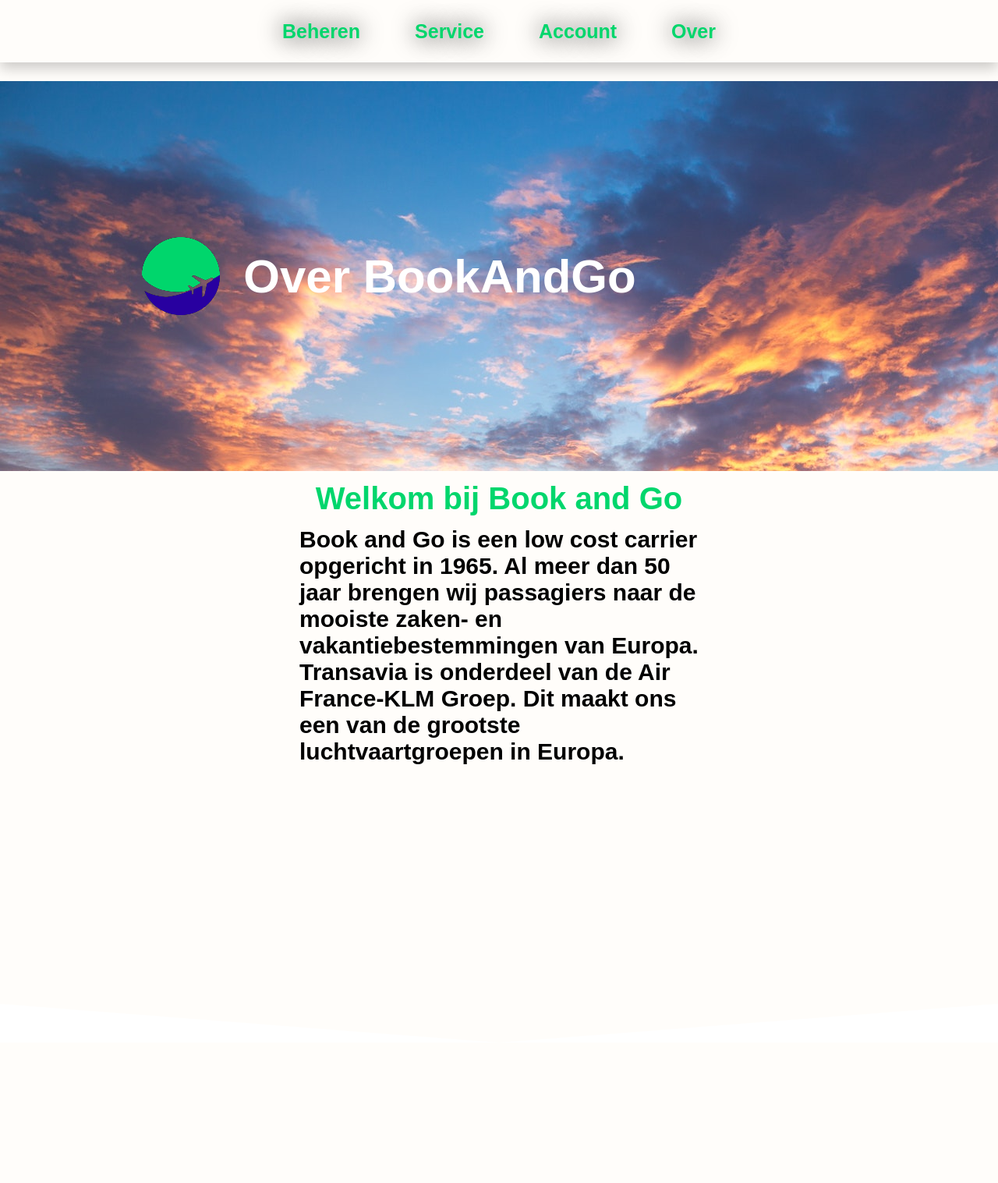
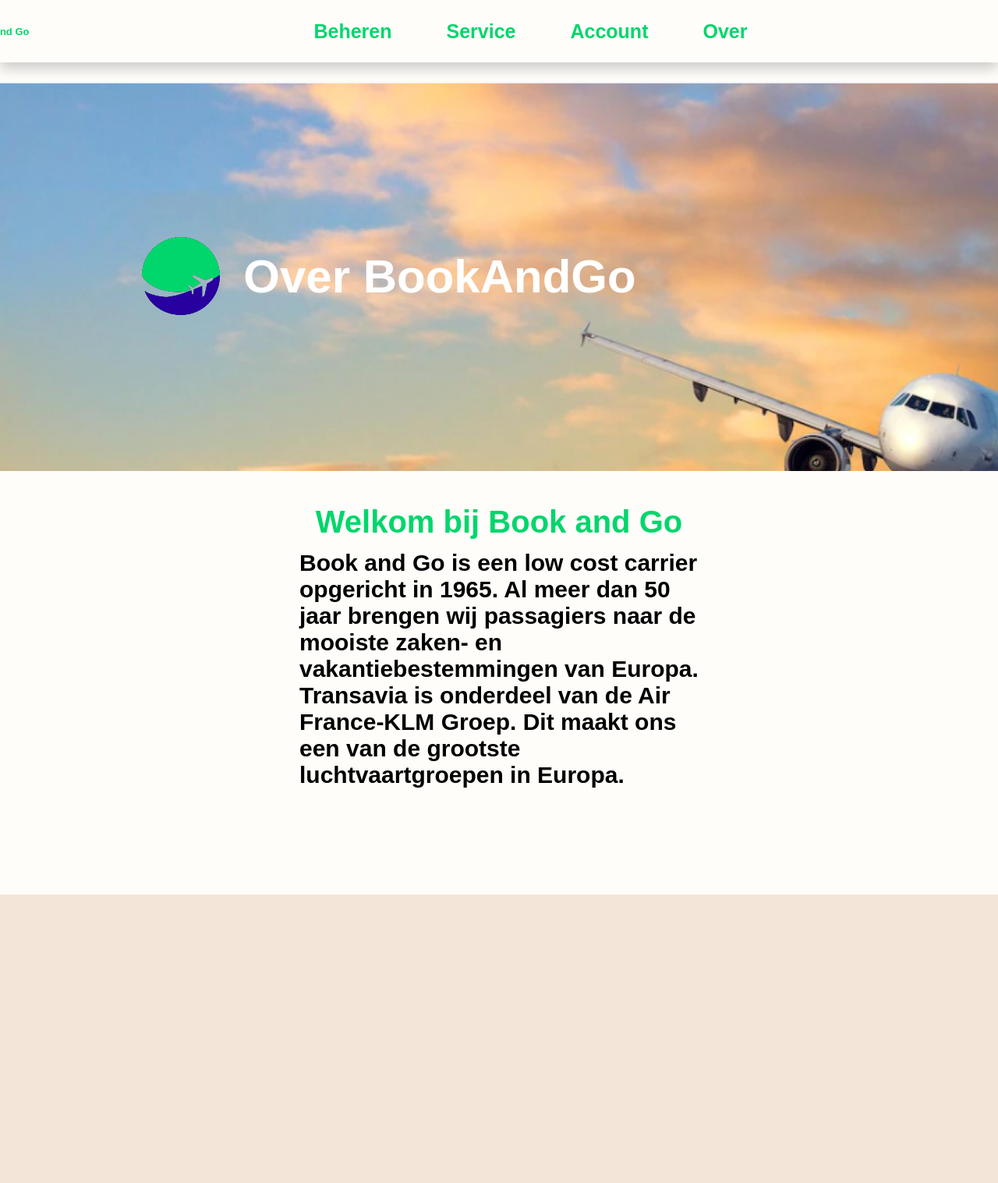
Before and after one commit to ililuab/Book-and-Go, a PHP site: page /over_ons.php in a window 1280 px wide; the page is wider, and only the part inside the window is pictured. Shown: that part at 78% size. Before the commit the page ends 980 px from the top of that part, so only its background shows below. Run offline with PHP 8.4, Linux system fonts and the light colour scheme; some web fonts are replaced.

Commit message:
header optimized + over-ons optimized

```diff
--- a/css/styles.css
+++ b/css/styles.css
@@ -36,7 +36,6 @@
 .Header-links {
   color: #00d66c;
   text-decoration: none;
-  text-shadow: #0e0e0e 0px 0 30px;
   cursor: pointer;
 }
 
@@ -359,6 +358,8 @@ svg {
 .headertext_vlucht_resultaten {
   display: flex;
   justify-content: center;
+  position: relative;
+  right: 30px;
   width: 100%;
   height: 100%;
   align-items: center;
@@ -373,7 +374,7 @@ svg {
 
 .mainbeige_vlucht_resultaten {
   width: 100%;
-  height: 69vh;
+  height: 70vh;
   background-color: #f3e5d8;
 }
 
@@ -381,6 +382,19 @@ svg {
   background-color: #f7f7f7;
   width: 100%;
   height: 20vh;
+}
+
+.header_logo {
+  position: relative;
+  right: 340px;
+  max-width: 60px;
+  max-height: 60px;
+}
+
+.header_logo_text {
+  position: relative;
+  right: 330px;
+  font-size: small;
 }
 
 .underheaderInner-vluchten {
@@ -432,32 +446,17 @@ svg {
 }
 
 .body_over-ons {
+  width: 100%;
   background-color: #fffdfa;
 }
 
 .below_header_over-ons {
-  background-image: url(../media/mainpicture_over-ons.jpg);
+  background-image: url(../media/Screenshot\ 2022-05-16\ 145838.png);
   width: 100%;
   height: 500px;
   display: flex;
   align-items: center;
   position: relative;
-}
-
-.container_triangle {
-  display: flex;
-  justify-content: center;
-}
-
-.triangle {
-  position: absolute;
-  bottom: -537px;
-  width: 0;
-  height: 0;
-  border-style: solid;
-  border-width: 70px 900px 0 900px;
-  margin-top: -10%;
-  border-color: transparent white white white;
 }
 
 .content_below_header {
@@ -506,12 +505,28 @@ svg {
 }
 
 .over-ons_first_div {
+  position: relative;
+  top: 30px;
   width: 100%;
   height: 500px;
   background-color: #fffdfa;
 }
 
+.over-ons_second_div {
+  position: relative;
+  width: 100%;
+  height: 400px;
+  background-color: white;
+}
+
+.over-ons_third_div {
+  width: 100%;
+  height: 400px;
+  background-color: #f3e5d8;
+}
+
 .spacer {
+  box-shadow: #0e0e0e;
   width: 100%;
   height: 3vh;
 }
@@ -611,6 +626,7 @@ svg {
   height: 54vh;
   background-color: #f3e5d8;
   display: flex;
+  opacity: 0.7;
 }
 
 .contactmainbackgroundinner1 {
@@ -642,6 +658,7 @@ svg {
   font-size: 1.5vw;
   line-height: 1.489;
   font-weight: bold;
+  opacity: 1;
 }
 
 .contactimagebg {
--- a/main/account.php
+++ b/main/account.php
@@ -23,6 +23,8 @@ include_once('../includes/connect.php')
     <div class="header_vlucht_resultaten">
                 <div class="headertext_vlucht_resultatenOuter">
                     <div class="headertext_vlucht_resultaten">
+                        <img class="header_logo" src="../media/BookAndGoLogo.jpg" alt="BookAndGoLogo">
+                        <div class="header_logo_text">Book and Go</div>
                     <div class="dropdown">
                             <div class="Header-links">Beheren</div>
                             <div class="dropdown-content">
--- a/main/account_registreren.php
+++ b/main/account_registreren.php
@@ -23,6 +23,8 @@ include_once('../includes/connect.php')
     <div class="header_vlucht_resultaten">
                 <div class="headertext_vlucht_resultatenOuter">
                     <div class="headertext_vlucht_resultaten">
+                        <img class="header_logo" src="../media/BookAndGoLogo.jpg" alt="BookAndGoLogo">
+                        <div class="header_logo_text">Book and Go</div>
                     <div class="dropdown">
                             <div class="Header-links">Beheren</div>
                             <div class="dropdown-content">
@@ -50,6 +52,7 @@ include_once('../includes/connect.php')
                             <div class="dropdown-content">
                                 <div><a href="locaties.php">Locaties</a></div>
                                 <div><a href="over_ons.php">Over ons</a></div>
+                            </div>
                         </div>
                     </div>
                 </div>
--- a/main/contact.php
+++ b/main/contact.php
@@ -18,6 +18,8 @@
     <div class="header_vlucht_resultaten">
                 <div class="headertext_vlucht_resultatenOuter">
                     <div class="headertext_vlucht_resultaten">
+                        <img class="header_logo" src="../media/BookAndGoLogo.jpg" alt="BookAndGoLogo">
+                        <div class="header_logo_text">Book and Go</div>
                     <div class="dropdown">
                             <div class="Header-links">Beheren</div>
                             <div class="dropdown-content">
--- a/main/index.php
+++ b/main/index.php
@@ -22,7 +22,6 @@ include_once('../includes/connect.php')
 <body>
 
     <main>
-
         <div class="slideshow-container">
             <div class="mySlides fade">
                 <img src="../media/vacationpicture1.jpg" style="width:100%; height:85vh;">
@@ -45,6 +44,8 @@ include_once('../includes/connect.php')
             <div class="header_vlucht_resultaten">
                 <div class="headertext_vlucht_resultatenOuter">
                     <div class="headertext_vlucht_resultaten">
+                        <img class="header_logo" src="../media/BookAndGoLogo.jpg" alt="BookAndGoLogo">
+                        <div class="header_logo_text">Book and Go</div>
                     <div class="dropdown">
                             <div class="Header-links">Beheren</div>
                             <div class="dropdown-content">
--- a/main/klantenservice.php
+++ b/main/klantenservice.php
@@ -19,6 +19,8 @@
     <div class="header_vlucht_resultaten">
                 <div class="headertext_vlucht_resultatenOuter">
                     <div class="headertext_vlucht_resultaten">
+                        <img class="header_logo" src="../media/BookAndGoLogo.jpg" alt="BookAndGoLogo">
+                        <div class="header_logo_text">Book and Go</div>
                     <div class="dropdown">
                             <div class="Header-links">Beheren</div>
                             <div class="dropdown-content">
--- a/main/over_ons.php
+++ b/main/over_ons.php
@@ -19,6 +19,8 @@
         <div class="header_vlucht_resultaten">
                 <div class="headertext_vlucht_resultatenOuter">
                     <div class="headertext_vlucht_resultaten">
+                        <img class="header_logo" src="../media/BookAndGoLogo.jpg" alt="BookAndGoLogo">
+                        <div class="header_logo_text">Book and Go</div>
                     <div class="dropdown">
                             <div class="Header-links">Beheren</div>
                             <div class="dropdown-content">
@@ -60,9 +62,7 @@
                     <h1 class="text-content_below_header">Over BookAndGo</h1><br>
                 </div>
             </div>
-            <div class="container_triangle">
-                <div class="triangle"></div>
-            </div>
+
             <div class="over-ons_first_div">
                 <div class="container_text_content">
                     <div class="text-content_below_header2">Welkom bij Book and Go</div>
@@ -72,6 +72,9 @@
                 </div>
             </div>
 
+            <div class="over-ons_third_div"></div>
+
+
 
     </main>
     <script src="../js/main.js"></script>
--- a/main/vluchten.php
+++ b/main/vluchten.php
@@ -18,6 +18,8 @@
   <div class="header_vlucht_resultaten">
                 <div class="headertext_vlucht_resultatenOuter">
                     <div class="headertext_vlucht_resultaten">
+                        <img class="header_logo" src="../media/BookAndGoLogo.jpg" alt="BookAndGoLogo">
+                        <div class="header_logo_text">Book and Go</div>
                     <div class="dropdown">
                             <div class="Header-links">Beheren</div>
                             <div class="dropdown-content">
```
Also changed, not shown: main/locaties.php (+5 -3 lines), media/BookAndGoLogo - kopie.jpg (added), media/Screenshot 2022-05-16 145838.png (added), media/airplane-fly-sunset-clouds-vanilla-color-background_105428-4064.jpg (added), 1 other file. Lines whose indentation alone changed are shown as unchanged.
